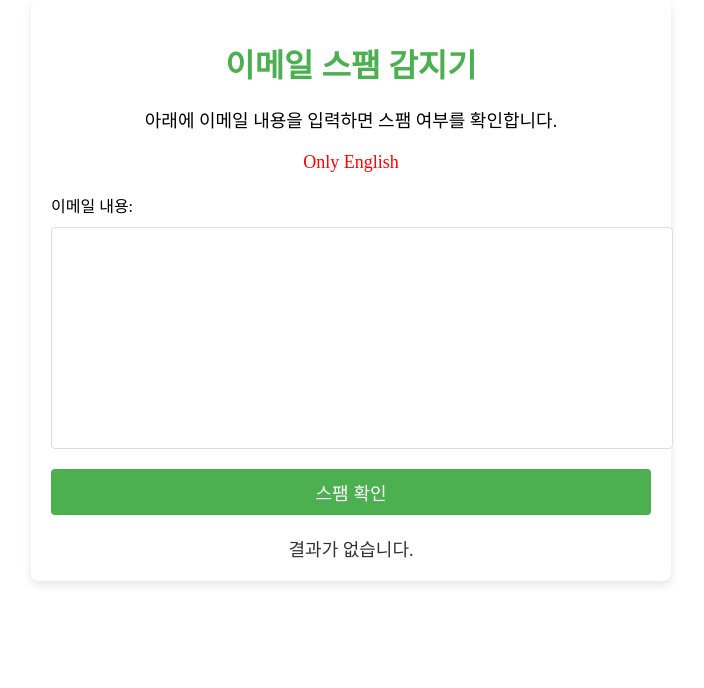
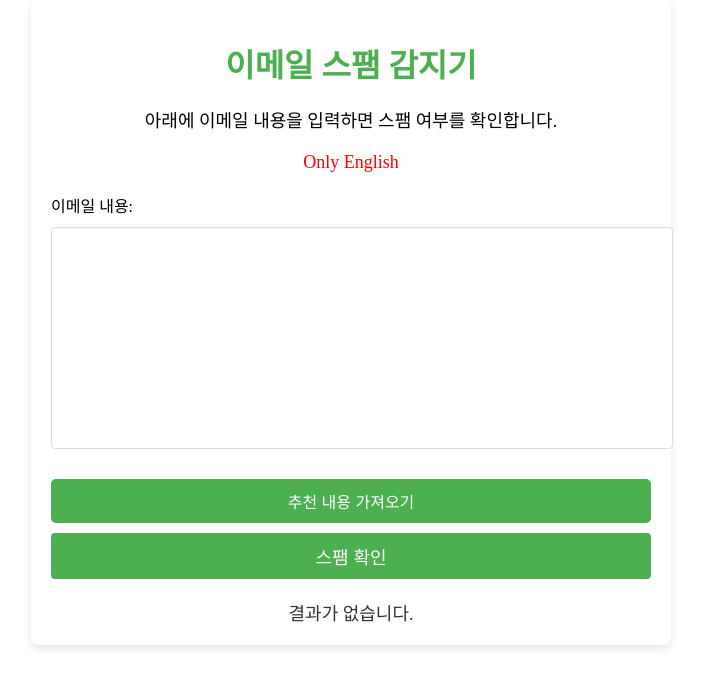
Before and after one commit to congachu/eureka_project, a Django app: page / in a window 1280 px wide. Shown: the part 61-749 px from the top of the page, without its empty margins (289-993 px from the left). Run offline with Django 5.2, Linux system fonts and the light colour scheme.

Commit message:
feature: 내용 추천 개발

```diff
--- a/eureka/ai_app/static/ai_app/css/home.css
+++ b/eureka/ai_app/static/ai_app/css/home.css
@@ -60,3 +60,18 @@ textarea {
     font-size: 18px;
     color: #333;
 }
+
+.recommend-btn {
+    background-color: #4CAF50;
+    color: white;
+    border: none;
+    padding: 10px 20px;
+    margin: 10px 0;
+    cursor: pointer;
+    border-radius: 5px;
+    font-size: 16px;
+}
+
+.recommend-btn:hover {
+    background-color: #45a049;
+}
--- a/eureka/ai_app/templates/home.html
+++ b/eureka/ai_app/templates/home.html
@@ -17,6 +17,20 @@
       }
     });
   });
+  document.addEventListener("DOMContentLoaded", function () {
+    const recommendBtn = document.getElementById("recommend-btn");
+    const emailContent = document.getElementById("email-content");
+
+    recommendBtn.addEventListener("click", function () {
+      // 추천 내용 가져오기
+      fetch("{% url 'recommend' %}")
+        .then(response => response.json())
+        .then(data => {
+          emailContent.value = data.recommendation; // 추천 내용을 텍스트박스에 추가
+        })
+        .catch(error => console.error("Error fetching recommendation:", error));
+    });
+  });
 </script>
 {% endblock extrahead %}
 
@@ -30,6 +44,8 @@
             {% csrf_token %}
             <label for="email-content">이메일 내용:</label>
             <textarea id="email-content" name="email-content" rows="10" required></textarea>
+
+            <button type="button" id="recommend-btn" class="recommend-btn">추천 내용 가져오기</button>
 
             <button type="submit" class="submit-btn">스팸 확인</button>
         </form>
--- a/eureka/ai_app/urls.py
+++ b/eureka/ai_app/urls.py
@@ -8,4 +8,5 @@ urlpatterns = [
     path('register/', views.register, name='register'),
     path('logout/', views.logout, name='logout'),
     path('profile/', views.profile, name='profile'),
+    path('recommend/', views.recommend_email, name='recommend'),
 ]
--- a/eureka/ai_app/views.py
+++ b/eureka/ai_app/views.py
@@ -1,3 +1,6 @@
+import random
+
+from django.http import JsonResponse
 from django.shortcuts import render, redirect
 import joblib
 import os
@@ -164,3 +167,22 @@ def profile(request):
 
     # 사용자 정보 및 점검 기록을 템플릿에 전달
     return render(request, 'profile.html', {'user': user, 'user_checks': user_checks})
+
+
+def recommend_email(request):
+    recommendations = [
+        "Go until jurong point, crazy.. Available only in bugis n great world la e buffet... Cine there got amore wat...",
+        "Ok lar... Joking wif u oni...",
+        "Free entry in 2 a wkly comp to win FA Cup final tkts 21st May 2005. Text FA to 87121 to receive entry question(std txt rate)T&C's apply 08452810075over18's",
+        "U dun say so early hor... U c already then say...",
+        "Nah I don't think he goes to usf, he lives around here though",
+        "FreeMsg Hey there darling it's been 3 week's now and no word back! I'd like some fun you up for it still? Tb ok! XxX std chgs to send, 鶯1.50 to rcv",
+        "Even my brother is not like to speak with me. They treat me like aids patent.",
+        "As per your request 'Melle Melle (Oru Minnaminunginte Nurungu Vettam)' has been set as your callertune for all Callers. Press *9 to copy your friends Callertune",
+        "WINNER!! As a valued network customer you have been selected to receivea 鶯900 prize reward! To claim call 09061701461. Claim code KL341. Valid 12 hours only.",
+        "Had your mobile 11 months or more? U R entitled to Update to the latest colour mobiles with camera for Free! Call The Mobile Update Co FREE on 08002986030"
+    ]
+    recommendation = random.choice(recommendations)
+
+    # JSON 응답 반환
+    return JsonResponse({"recommendation": recommendation})
```
